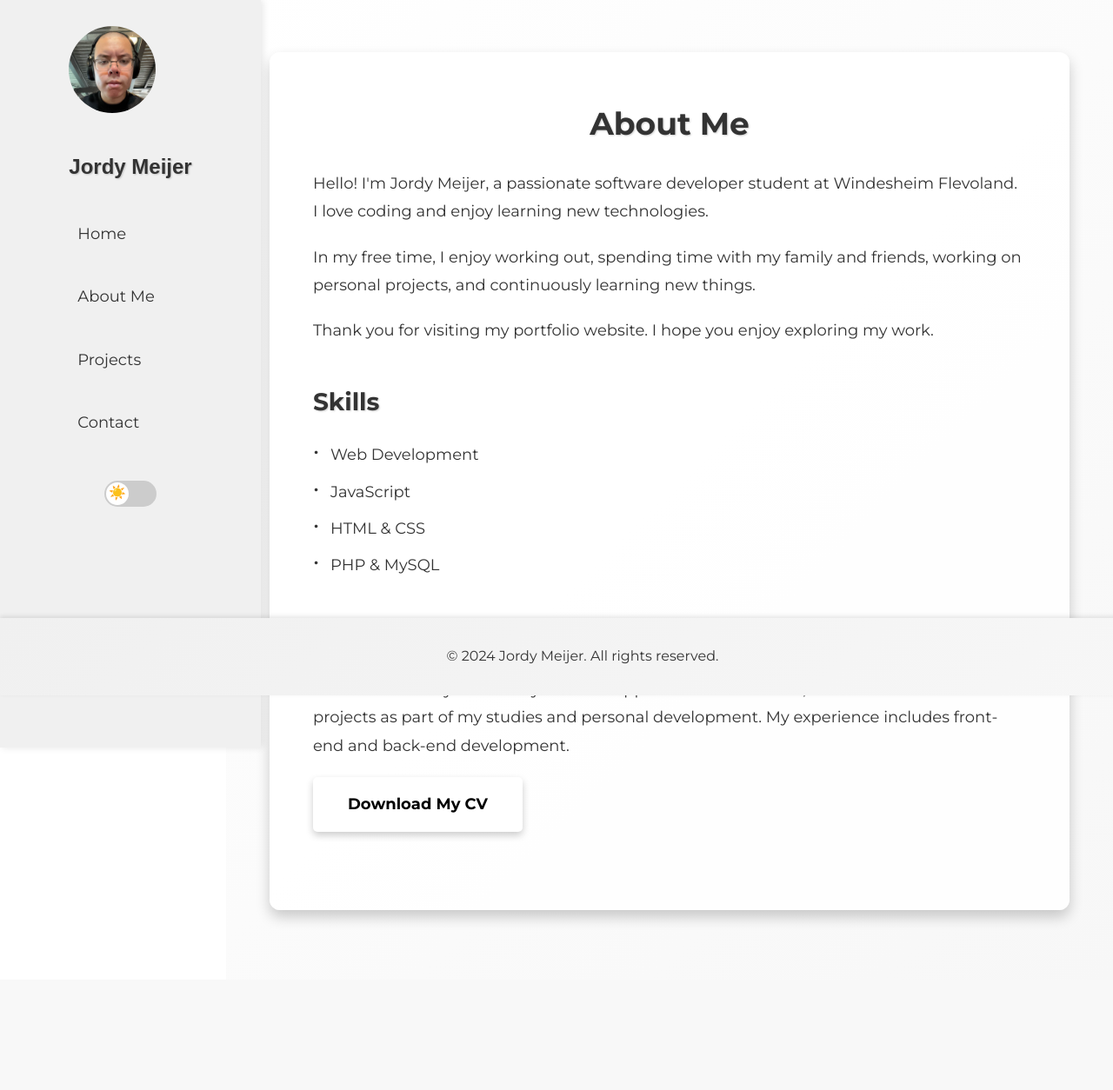
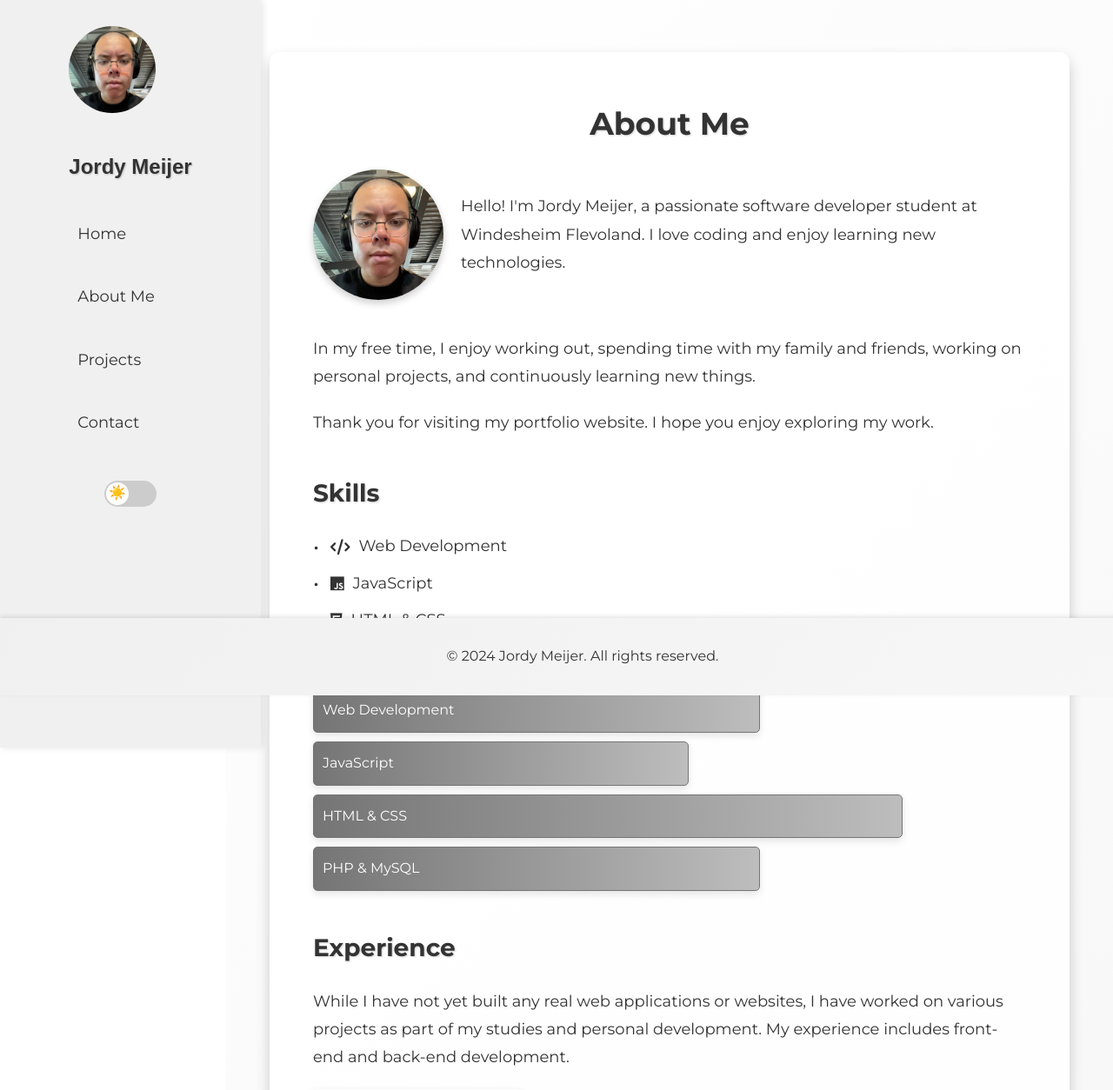
Before and after one commit to JMcoderr/Web-Development, a PHP site: page /about.html in a window 1280 px wide. Shown: the top 1254 px of the page at 87% size. Before the commit the page ends 1061 px from the top, so only its background shows below. Run offline with PHP 8.4, Linux system fonts and the light colour scheme.

Commit message:
new styling

```diff
--- a/about.html
+++ b/about.html
@@ -54,8 +54,11 @@
         <section id="about">
             <div class="container">
                 <h2>About Me</h2>
+                <div class="profile">
+                    <img src="images/profilepicture.jpg" alt="Jordy Meijer">
+                    <p>Hello! I'm Jordy Meijer, a passionate software developer student at Windesheim Flevoland. I love coding and enjoy learning new technologies.</p>
+                </div>
                 <div class="bio">
-                    <p>Hello! I'm Jordy Meijer, a passionate software developer student at Windesheim Flevoland. I love coding and enjoy learning new technologies.</p>
                     <p>In my free time, I enjoy working out, spending time with my family and friends, working on personal projects, and continuously learning new things.</p>
                     <p>Thank you for visiting my portfolio website. I hope you enjoy exploring my work.</p>
                 </div>
@@ -64,11 +67,17 @@
                 <div class="skills-summary">
                     <h3>Skills</h3>
                     <ul>
-                        <li>Web Development</li>
-                        <li>JavaScript</li>
-                        <li>HTML & CSS</li>
-                        <li>PHP & MySQL</li>
+                        <li><i class="fas fa-code"></i> Web Development</li>
+                        <li><i class="fab fa-js"></i> JavaScript</li>
+                        <li><i class="fab fa-html5"></i> HTML & CSS</li>
+                        <li><i class="fas fa-database"></i> PHP & MySQL</li>
                     </ul>
+                    <div class="progress-bar">
+                        <div class="progress" style="width: 60%;">Web Development</div>
+                        <div class="progress" style="width: 50%;">JavaScript</div>
+                        <div class="progress" style="width: 80%;">HTML & CSS</div>
+                        <div class="progress" style="width: 60%;">PHP & MySQL</div>
+                    </div>
                 </div>
 
                 <!-- Experience and CV -->
@@ -79,10 +88,9 @@
                 </div>
             </div>
         </section>
+        <!-- Back-to-top button -->
+        <button id="back-to-top"><i class="fas fa-arrow-up"></i></button>
     </main>
-
-    <!-- Back-to-top button -->
-    <button id="back-to-top"><i class="fas fa-arrow-up"></i></button>
 
     <!-- Footer section -->
     <footer>
--- a/css/styles.css
+++ b/css/styles.css
@@ -171,6 +171,82 @@ main {
     transition: background 0.3s, box-shadow 0.3s;
 }
 
+/* Profile Section */
+.profile {
+    display: flex;
+    align-items: center;
+    margin-bottom: 40px;
+}
+
+.profile img {
+    width: 150px;
+    height: 150px;
+    border-radius: 50%;
+    margin-right: 20px;
+    box-shadow: 0 4px 8px rgba(0, 0, 0, 0.2);
+    transition: transform 0.3s;
+}
+
+.profile img:hover {
+    transform: scale(1.1);
+}
+
+.profile p {
+    font-size: 18px;
+    color: var(--text-color);
+}
+
+/* Skills Summary */
+.skills-summary ul li {
+    display: flex;
+    align-items: center;
+    font-size: 18px;
+    color: var(--text-color);
+    margin-bottom: 10px;
+    padding-left: 20px;
+    position: relative;
+    transition: color 0.3s;
+}
+
+.skills-summary ul li i {
+    margin-right: 10px;
+    color: var(--primary-color);
+}
+
+.skills-summary ul li:hover {
+    color: var(--primary-color);
+}
+
+/* Progress Bar */
+.progress-bar {
+    margin-top: 20px;
+}
+
+.progress {
+    background: linear-gradient(90deg, #757575, #bdbdbd); /* Grey gradient */
+    color: #fff;
+    padding: 10px;
+    border-radius: 5px;
+    margin-bottom: 10px;
+    transition: width 0.3s, background 0.3s;
+    box-shadow: 0 4px 8px rgba(0, 0, 0, 0.1); /* Drop shadow */
+    border: 1px solid #757575; /* Border for better definition */
+}
+
+.progress:hover {
+    background: linear-gradient(90deg, #616161, #9e9e9e); /* Darker grey gradient on hover */
+}
+
+/* Dark Theme Progress Bar */
+.dark-theme .progress-bar .progress {
+    background-color: var(--highlight-color);
+    color: var(--highlight-text-color);
+    padding: 10px;
+    border-radius: 5px;
+    margin-bottom: 10px;
+    transition: width 0.3s;
+}
+
 #about h2 {
     font-size: 36px;
     margin-bottom: 20px;
@@ -235,16 +311,16 @@ main {
 
 /* Dark Theme */
 .dark-theme #about .container {
-    background: rgba(0, 0, 0, 0.8);
-    box-shadow: 0 8px 16px rgba(255, 255, 255, 0.2);
+    background: rgba(30, 30, 30, 0.9);
+    box-shadow: 0 8px 16px rgba(0, 0, 0, 0.5);
 }
 
 .dark-theme #about h2, .dark-theme #about .skills-summary h3, .dark-theme #about .experience h3 {
-    color: #fff;
+    color: var(--primary-color);
 }
 
 .dark-theme #about .bio p, .dark-theme #about .skills-summary ul li, .dark-theme #about .experience p {
-    color: #fff;
+    color: var(--text-color);
 }
 
 /* Responsive Design */
@@ -879,3 +955,15 @@ footer {
 .dark-theme #no-project p {
     color: #fff;
 }
+
+.dark-theme .theme-toggle .slider {
+    background-color: var(--highlight-color);
+}
+
+.dark-theme .theme-toggle input:checked + .slider {
+    background-color: var(--highlight-text-color);
+}
+
+.dark-theme .theme-toggle input:checked + .slider::before {
+    background-color: var(--highlight-color);
+}
```
Also changed, not shown: css/contact.css (+12 -0 lines).
